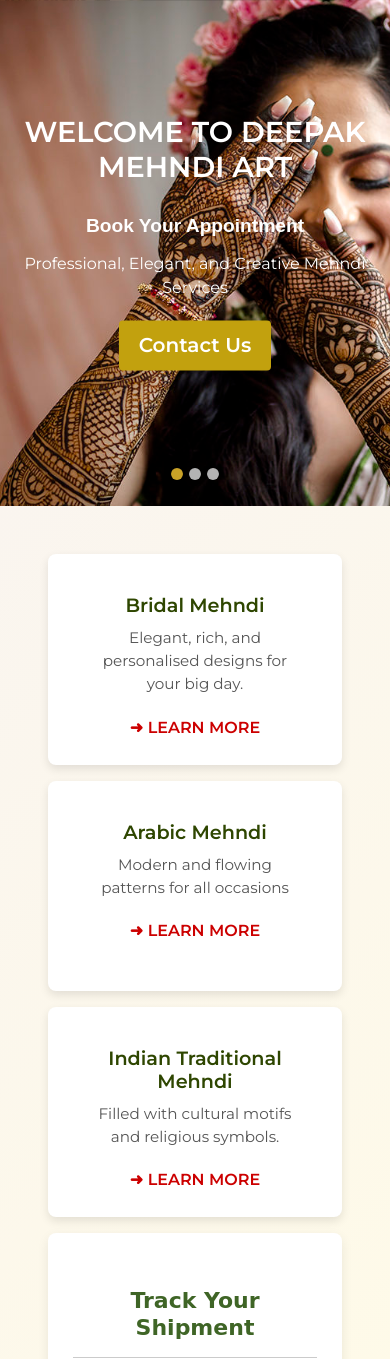
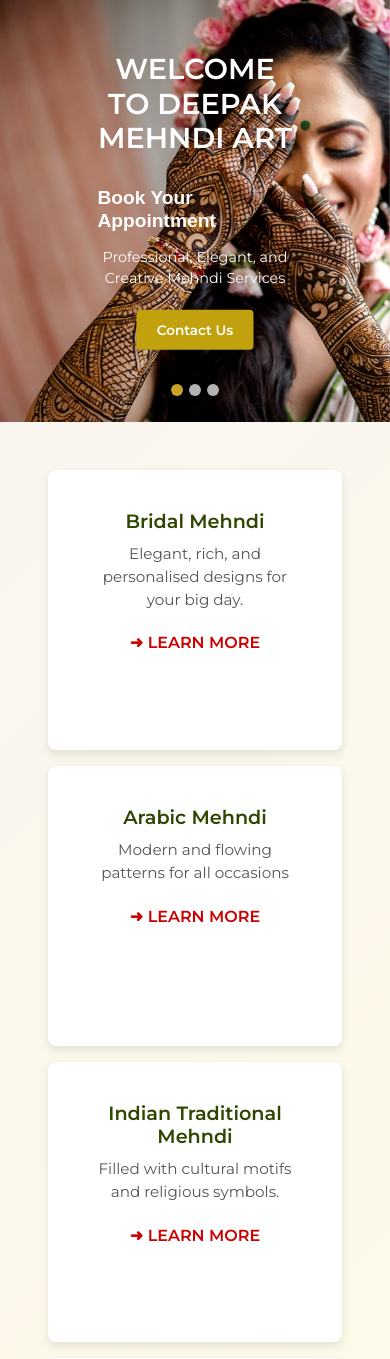
Before and after one commit to hey-akhil/collab_project, a Django app: page / in a window 390 px wide. Shown: the part 185-1544 px from the top of the page. Run offline with Django 5.2, Linux system fonts and the light colour scheme; some libraries are stand-ins or nearby versions.

Commit message:
updating ui

```diff
--- a/ClientApp/static/css/below_slider.css
+++ b/ClientApp/static/css/below_slider.css
@@ -12,7 +12,7 @@
   padding: 25px;
   border-radius: 8px;
   text-align: center;
-  min-height: 210px;
+  min-height: 280px;
   box-shadow: 0px 4px 12px rgba(0,0,0,0.08);
   transition: all 0.3s ease-in-out;
 }
@@ -69,7 +69,6 @@
     grid-template-columns: 1fr;
   }
 }
-
 .inp{
     height: 46px;
 }
--- a/ClientApp/static/css/slider.css
+++ b/ClientApp/static/css/slider.css
@@ -1,33 +1,44 @@
-/* Base Styles */
+/* Base styling remains same */
+.carousel-item {
+  height: 100vh;
+  min-height: 500px;
+  background-size: cover;
+  background-position: center;
+  position: relative;
+}
+
+.h2text {
+  font-family: fantasy;
+  text-align: left;
+  color: white;
+}
+
 .carousel-caption-fixed {
   position: absolute;
-  top: 50%;
-  left: 50%;
-  transform: translate(-50%, -50%);
+  top: 55%;
+  left: 10%;
   z-index: 10;
-  text-align: center;
+  text-align: left;
   color: #fff;
-  padding: 0 15px;
-  width: 100%;
+  max-width: 600px;
+  transform: translateY(-50%); /* Keeps text perfectly vertical-centered */
 }
 
 .carousel-caption-fixed h1 {
-  font-size: clamp(1.8rem, 5vw, 3.5rem);
+  font-size: clamp(1.8rem, 4vw, 3.5rem); /* fluid scaling */
   font-weight: 800;
   text-transform: uppercase;
   line-height: 1.2;
 }
 
 .carousel-caption-fixed h2 {
-  font-size: clamp(1.2rem, 3vw, 2rem);
+  font-size: clamp(1.2rem, 2.5vw, 2rem);
+  margin-bottom: 15px;
   font-weight: 600;
-  margin-bottom: 15px;
-  font-family: fantasy;
-  color: white;
 }
 
 .carousel-caption-fixed p {
-  font-size: clamp(1rem, 2.5vw, 1.25rem);
+  font-size: clamp(0.9rem, 1.8vw, 1.25rem);
   margin-bottom: 20px;
 }
 
@@ -38,13 +49,15 @@
   font-weight: bold;
   border: none;
   padding: 10px 25px;
+  border-radius: 6px;
+  transition: all 0.3s ease-in-out;
 }
 .btn-custom:hover {
   background-color: #a88820;
   color: #fff;
 }
 
-/* Dot indicators (unchanged) */
+/* Indicators */
 .carousel-indicators [data-bs-target] {
   width: 12px;
   height: 12px;
@@ -57,22 +70,34 @@
   opacity: 1;
 }
 
-/* Adjust the slide height for devices */
-.carousel-item {
-  height: 100vh;
-  min-height: 500px;
-  background-size: cover;
-  background-position: center;
-}
-
+/* Tablet adjustments */
 @media (max-width: 992px) {
   .carousel-item {
     height: 70vh;
+    min-height: 400px;
+  }
+  .carousel-caption-fixed {
+    top: 50%;
+    left: 8%;
+    max-width: 500px;
   }
 }
 
+/* Mobile adjustments */
 @media (max-width: 576px) {
   .carousel-item {
-    height: 60vh;
+    height: 50vh;
+    min-height: 300px;
+  }
+  .carousel-caption-fixed {
+    top: 50%;
+    left: 50%;
+    transform: translate(-50%, -50%); /* Perfectly centers on mobile */
+    text-align: center;
+    max-width: 90%;
+  }
+  .btn-custom {
+    font-size: 0.85rem;
+    padding: 7px 16px;
   }
 }
--- a/ClientApp/templates/app/home.html
+++ b/ClientApp/templates/app/home.html
@@ -142,7 +142,7 @@
           <div class="decor-line"></div>
         </div>
 
-        <div class="col-12 col-sm-6 col-md-3 stat-box">
+        <div class=" col-12 col-sm-6 col-md-3 stat-box">
           <div class="stat-icon">
             <!-- <img src="{% static 'img/bride-icon.png' %}" alt="Brides Icon"> -->
           </div>
--- a/ClientApp/templates/app/save_address.html
+++ b/ClientApp/templates/app/save_address.html
@@ -1,7 +1,7 @@
 {% extends 'static_pages/base.html' %}
 {% load static %}
 {% block start %}
-<div class="container mt-4">
+<div class="container mt-4 mb-4">
   <div class="card shadow-sm rounded-3 p-3">
     <div class="d-flex justify-content-between align-items-center mb-3">
       <h4 class="m-0">My Addresses</h4>
--- a/ClientApp/templates/app/slider1.html
+++ b/ClientApp/templates/app/slider1.html
@@ -6,10 +6,10 @@
 
   <!-- Fixed text (appears on all slides) -->
   <div class="carousel-caption-fixed">
-    <h1>Welcome to Deepak Mehndi Art</h1>
+    <h1>Welcome to Deepak <br> Mehndi Art</h1>
     <h2 class="h2text">Book Your Appointment</h2>
     <p>Professional, Elegant, and Creative Mehndi Services</p>
-    <a href="#" class="btn btn-custom btn-lg">Contact Us</a>
+    <a href="{% url 'contact' %}" class="btn btn-custom btn-lg">Contact Us</a>
   </div>
 
   <!-- Dots -->
```
